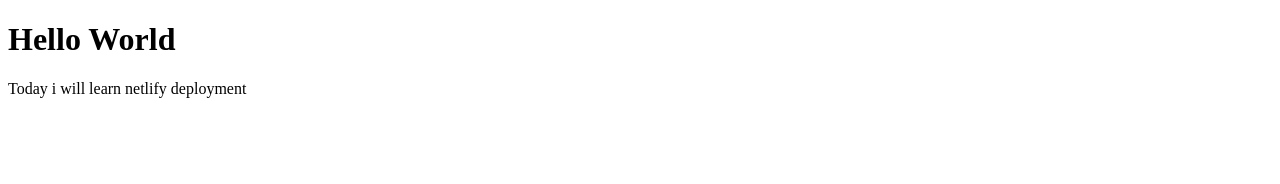
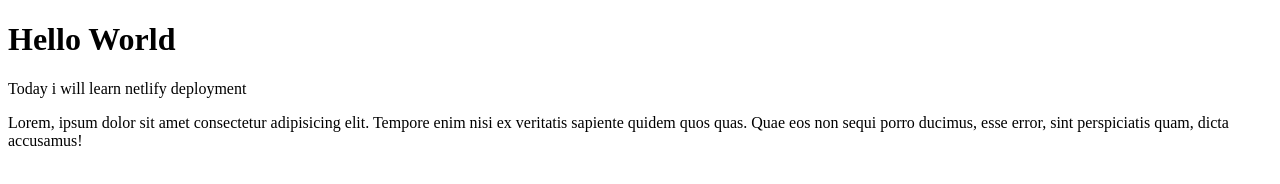
Before and after one commit to aliyanshaikh06/modern-web-and-app-development-, a plain HTML site: page index.html in a window 1280 px wide. Drawn offline with Linux system fonts and the light colour scheme.

Commit message:
new code

```diff
--- a/index.html
+++ b/index.html
@@ -8,5 +8,7 @@
 <body>
     <h1>Hello World</h1>
     <p>Today i will learn netlify deployment</p>
+    <p>Lorem, ipsum dolor sit amet consectetur adipisicing elit. Tempore enim nisi ex veritatis sapiente quidem quos quas. Quae eos non sequi porro ducimus, esse error, sint perspiciatis quam, dicta accusamus!
+    </p>
 </body>
 </html>
```
